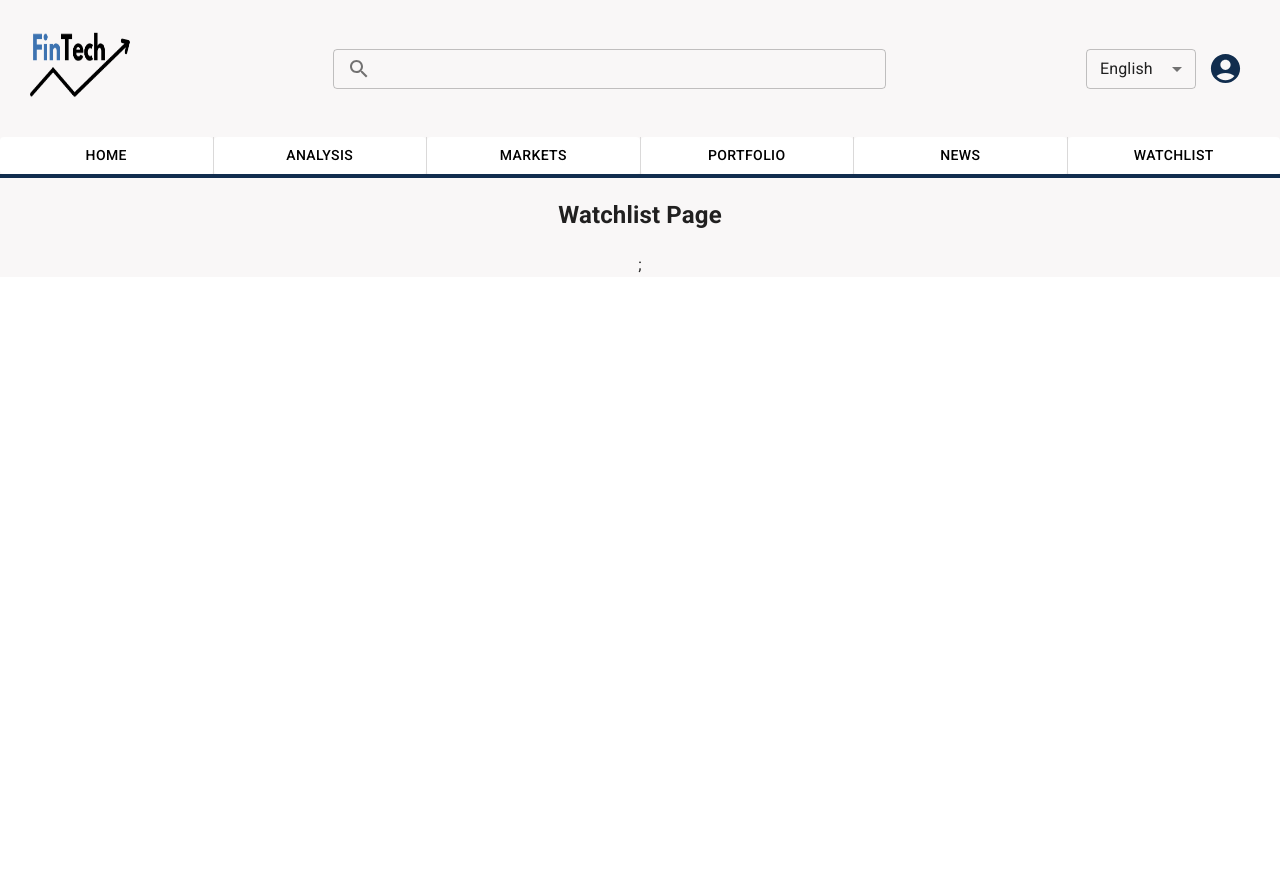
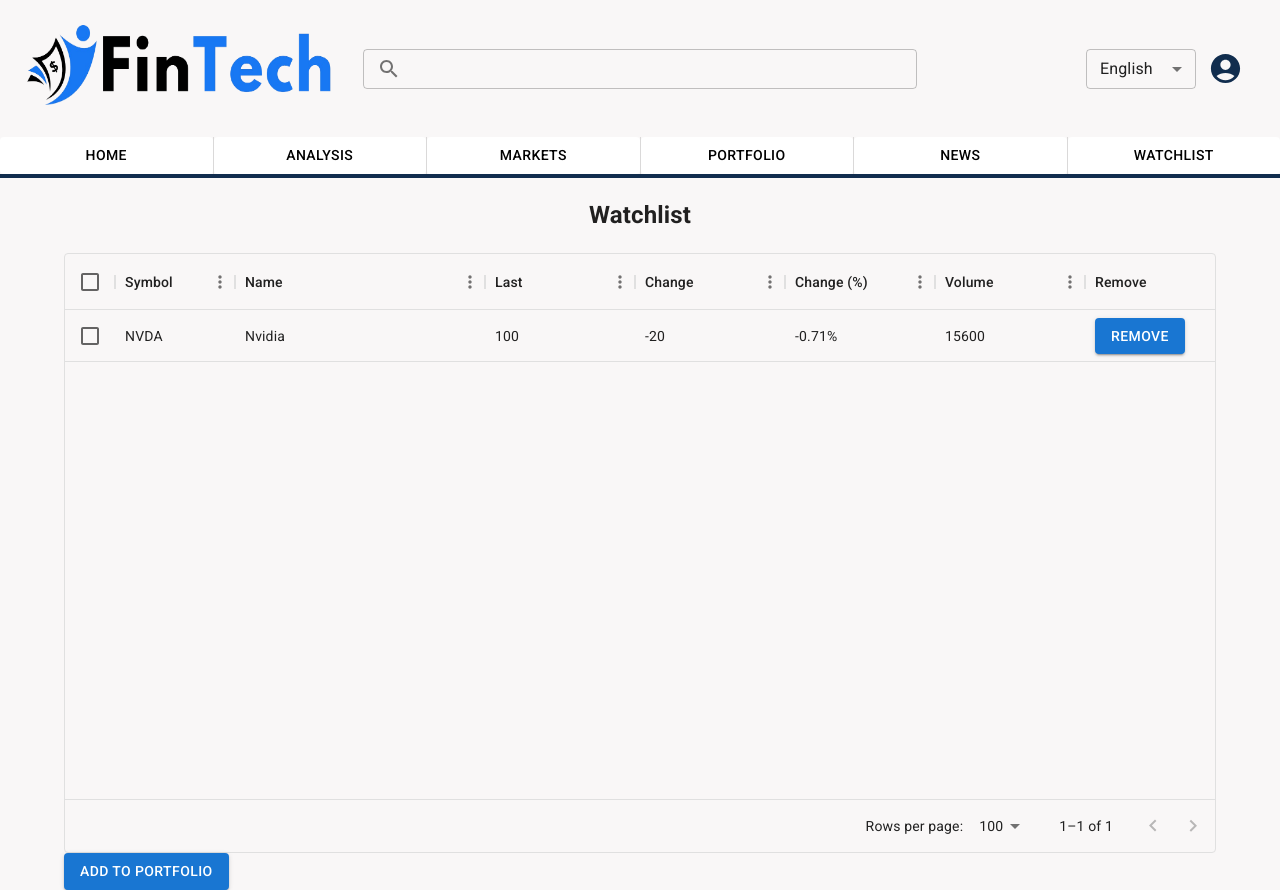
Before and after one commit to semihgencten/FinantialKit-Frontend, a React (Vite) app: page /watchlist in a window 1280 px wide. Before the commit the page ends 800 px from the top, so only its background shows below. Built offline with nearby package versions, Linux system fonts and the light colour scheme.

Commit message:
watchlist v1; logo and search bar adjustement

```diff
--- a/src/layouts/default/index.jsx
+++ b/src/layouts/default/index.jsx
@@ -69,10 +69,11 @@ const DefaultLayout = () => {
           <img
             src="src/assets/images/logo.png"
             alt="Logo"
-            style={{ width: "35%", height: "80px" }}
+            style={{ maxWidth: "100%", height: "80px" }}
           />
         </Grid>
-        <Grid item xs={6}>
+
+          <Grid item xs={6} sx={{ textAlign: "center" }}>
     <OutlinedInput
       sx={{ width: "90%", height: "40px" }}
       startAdornment={
--- a/src/pages/WatchlistPage/index.jsx
+++ b/src/pages/WatchlistPage/index.jsx
@@ -1,10 +1,77 @@
+import { useState } from "react";
 import { Box } from "@mui/material";
+import { DataGrid } from "@mui/x-data-grid";
+import Stack from "@mui/material/Stack";
+import Button from "@mui/material/Button";
+
+const columns = [
+  { field: "symbol", headerName: "Symbol", width: 120 },
+  {
+    field: "companyName",
+    headerName: "Name",
+    width: 250,
+
+  },
+  { field: "lastprice", headerName: "Last", width: 150 },
+  { field: "changeAmount", headerName: "Change", width: 150 },
+  { field: "changePercentage", headerName: "Change (%)", width: 150 },
+  { field: "volume", headerName: "Volume", width: 150 },
+  {
+    field: "remove",
+    headerName: "Remove",
+    width: 150,
+    renderCell: (params) => (
+      <Button variant="contained" onClick={() => removeFromWatchlist(params.id)}>Remove</Button>
+    ),
+  },
+];
 
 const WatchlistPage = () => {
+  const [watchlist, setWatchlist] = useState([
+    // Initial watchlist data
+    {
+      id: 1,
+      symbol: "NVDA",
+      companyName: "Nvidia",
+      lastprice: 100,
+      changeAmount: -20,
+      changePercentage: "-0.71%",
+      volume: 15600,
+    },
+    // Add more initial data if needed
+  ]);
+
+  const removeFromWatchlist = (id) => {
+    // removing item from watchlist
+    setWatchlist(watchlist.filter((item) => item.id !== id));
+  };
+
+  const addToPortfolio = (id) => {
+    // adding item to portfolio
+
+  };
+
   return (
-    <Box sx={{ textAlign: "center" }}>
-      <h2>Watchlist Page</h2>;
-    </Box>
+    <div>
+      <Box sx={{ textAlign: "center" }}>
+        <h2>Watchlist</h2>
+      </Box>
+
+      <div style={{ height: 600, width: "100%" }}>
+        <DataGrid
+          rows={watchlist}
+          columns={columns}
+          pageSize={10}
+          checkboxSelection
+        />
+      </div>
+      <div>
+        <Stack spacing={2} direction="row">
+          {/* Modified button functionalities */}
+          <Button variant="contained">Add To Portfolio</Button>
+        </Stack>
+      </div>
+    </div>
   );
 };
 
```
Also changed, not shown: src/assets/images/logo.png. Lines whose indentation alone changed are shown as unchanged.
